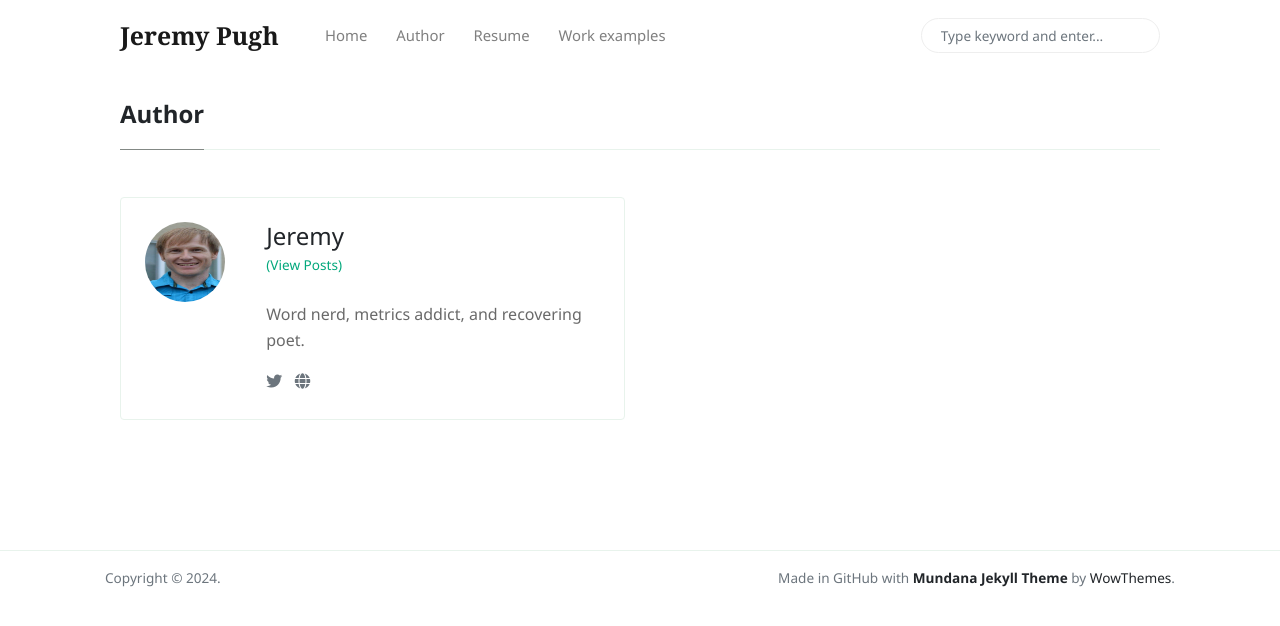
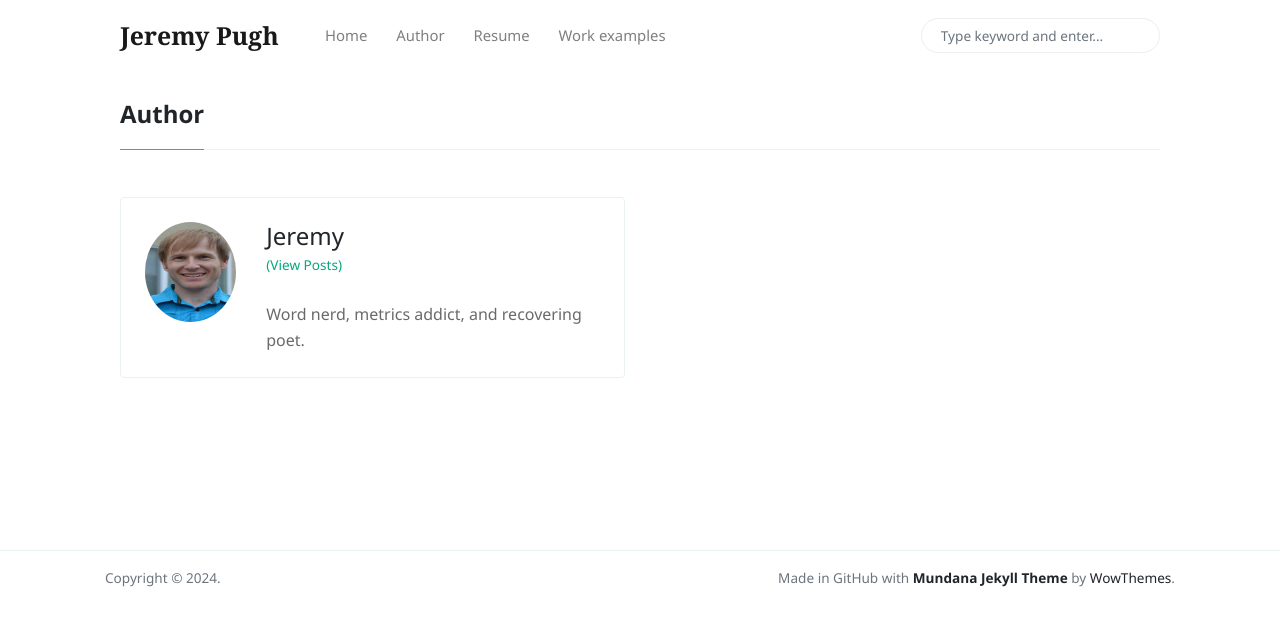
Before and after one commit to stumblefiend/jeremy.pugh, a Jekyll site: the page built from _pages/authors-list.html, in a window 1280 px wide. Shown: the top 626 px of the page. Built offline with Jekyll 4.4.1, drawn with Linux system fonts in a browser that asks for light colours; nearby versions of some CDN libraries.

Commit message:
Update authors-list.html
Remove twitter and worldthemes links and icons and increase the size of the profile picture.

```diff
--- a/_pages/authors-list.html
+++ b/_pages/authors-list.html
@@ -11,19 +11,13 @@ permalink: "/authors-list.html"
         <div class="col-lg-6 mb-4">
             <div class="p-4 border rounded">
             <div class="row">
-            <div class="col-md-3 mb-4 mb-md-0"><img alt="{{ author[1].name }}" src="{{site.baseurl}}/{{ author[1].avatar }}" class="rounded-circle" height="80" width="80"></div>
+            <div class="col-md-3 mb-4 mb-md-0"><img alt="{{ author[1].name }}" src="{{site.baseurl}}/{{ author[1].avatar }}" class="rounded-circle" height="100" width="100"></div>
             <div class="col-md-9">
             <a href="{{site.baseurl}}/author-{{ author[1].name | slugify }}">
             <h4 class="text-dark mb-0"> {{ author[1].name }} </h4>
             <small class="d-inline-block mt-1 mb-3 font-weight-normal">(View Posts)</small>
             <div class="excerpt">{{ author[1].bio }}</div>
             </a>
-            <div class="icon-block mt-3 d-flex justify-content-between">
-            <div>
-            <a target="_blank" href="{{ author[1].twitter }}"><i class="fab fa-twitter text-muted" aria-hidden="true"></i></a>  &nbsp;
-            <a target="_blank" href="{{ author[1].site }}"><i class="fa fa-globe text-muted" aria-hidden="true"></i></a> &nbsp;
-            </div>
-            </div>
             </div>
             </div>
             </div>
```
